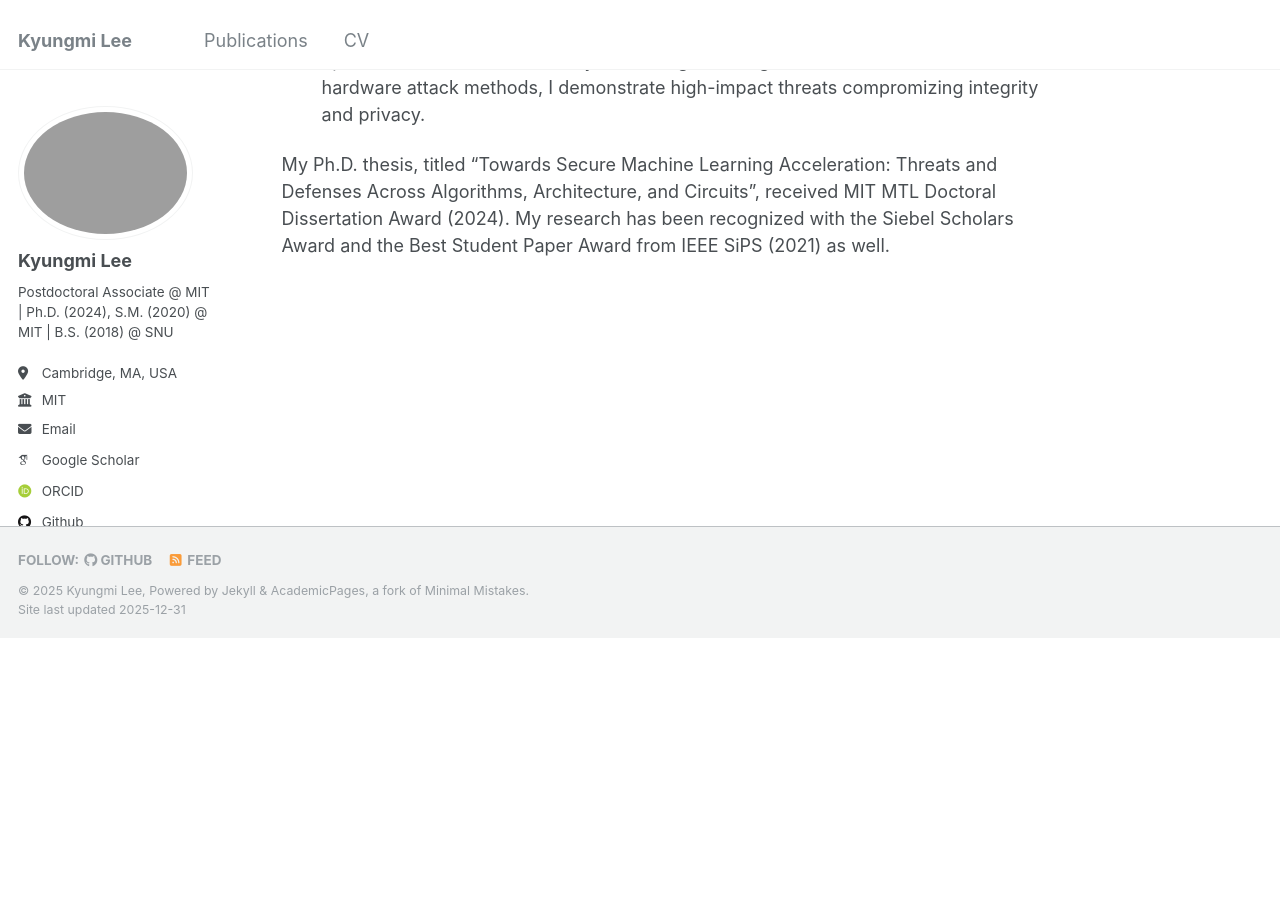
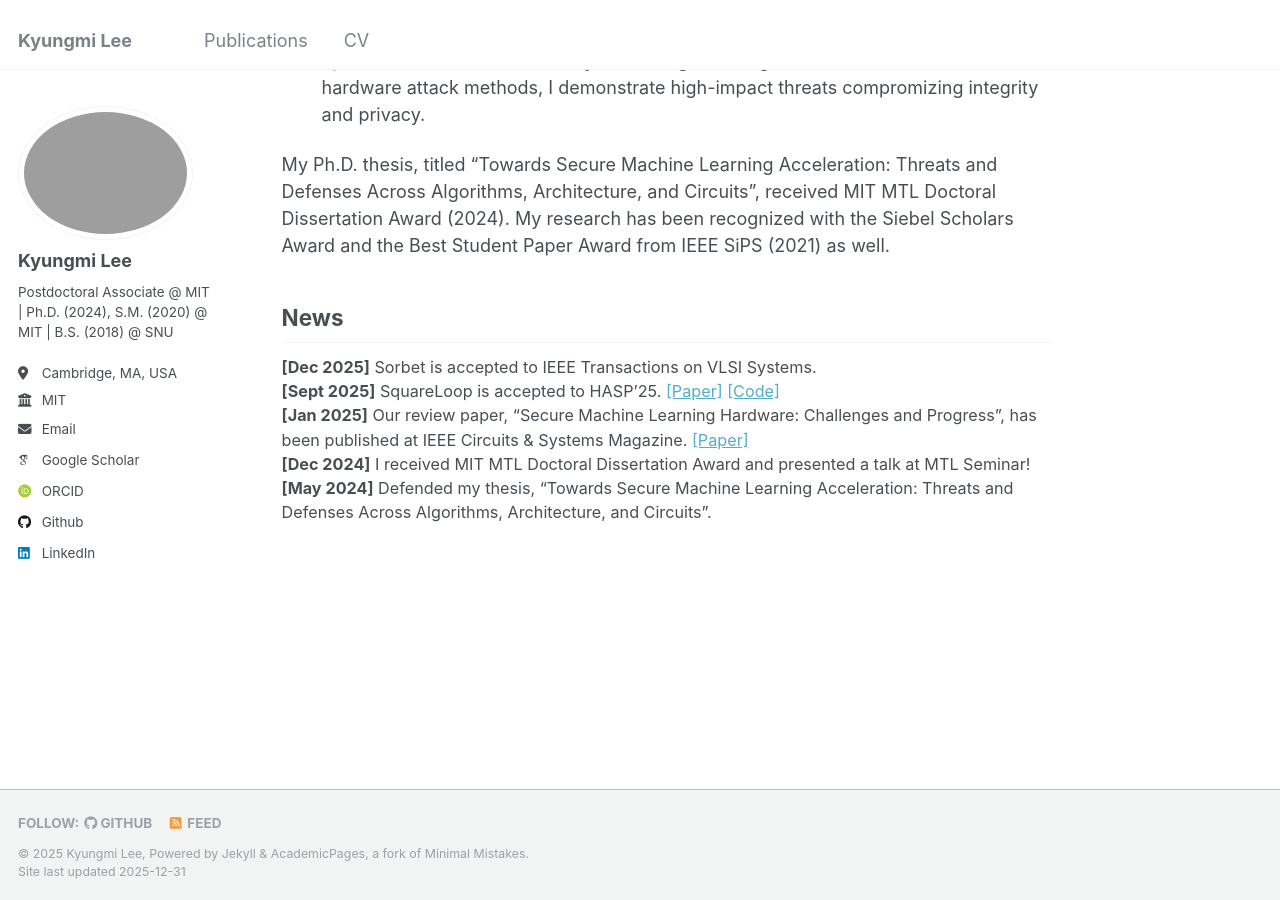
Before and after one commit to kyungmi-lee/kyungmi-lee.github.io, a Jekyll site: the page built from _pages/about.md, in a window 1280 px wide and 900 px high, scrolled down 654 px. Built offline with Jekyll 4.4.1, drawn with Linux system fonts in a browser that asks for light colours; some web fonts are replaced; before the commit the page ends 1291 px from its top, so only the background shows below that.

Commit message:
update: dec 2025

```diff
--- a/_pages/about.md
+++ b/_pages/about.md
@@ -30,3 +30,15 @@
 
 My Ph.D. thesis, titled "Towards Secure Machine Learning Acceleration: Threats and Defenses Across Algorithms, Architecture, and Circuits", received MIT MTL Doctoral Dissertation Award (2024).
 My research has been recognized with the Siebel Scholars Award and the Best Student Paper Award from IEEE SiPS (2021) as well.
+
+## News
+
+<div style="font-size: 0.9em;" markdown="1">
+
+**[Dec 2025]** Sorbet is accepted to IEEE Transactions on VLSI Systems.<br>
+**[Sept 2025]** SquareLoop is accepted to HASP'25. [[Paper]](https://dl.acm.org/doi/10.1145/3768725.3768732) [[Code]](https://github.com/maeri-project/squareloop) <br>
+**[Jan 2025]** Our review paper, "Secure Machine Learning Hardware: Challenges and Progress", has been published at IEEE Circuits & Systems Magazine. [[Paper]](https://ieeexplore.ieee.org/document/10876846) <br>
+**[Dec 2024]** I received MIT MTL Doctoral Dissertation Award and presented a talk at MTL Seminar! <br>
+**[May 2024]** Defended my thesis, "Towards Secure Machine Learning Acceleration: Threats and Defenses Across Algorithms, Architecture, and Circuits".<br>
+
+</div>
--- a/_pages/cv.html
+++ b/_pages/cv.html
@@ -7,4 +7,4 @@
 
 {% include base_path %}
 
-<iframe src="/files/cv_nov2025.pdf" width="100%" height="600px"></iframe>
+<iframe src="/files/cv_dec2025.pdf" width="100%" height="600px"></iframe>
```
Also changed, not shown: _publications/2022-08-01-Association-of-Stapedotomy-Volume-and-Patient-Sex-With-Better-Outcome.md (+1 -1 lines), _publications/2026-01-01-EnergAIzer-Scalable-and-Accurate-GPU-Power-and-Energy-Estimation-Framework-for-AI-Workloads.md (+1 -1 lines), _publications/2026-01-01-Securing-DNN-Acceleration-from-Off-chip-Vulnerabilities-with-Low-overhead-Authenticated-Encryption.md (+4 -4 lines), 3 other files.
